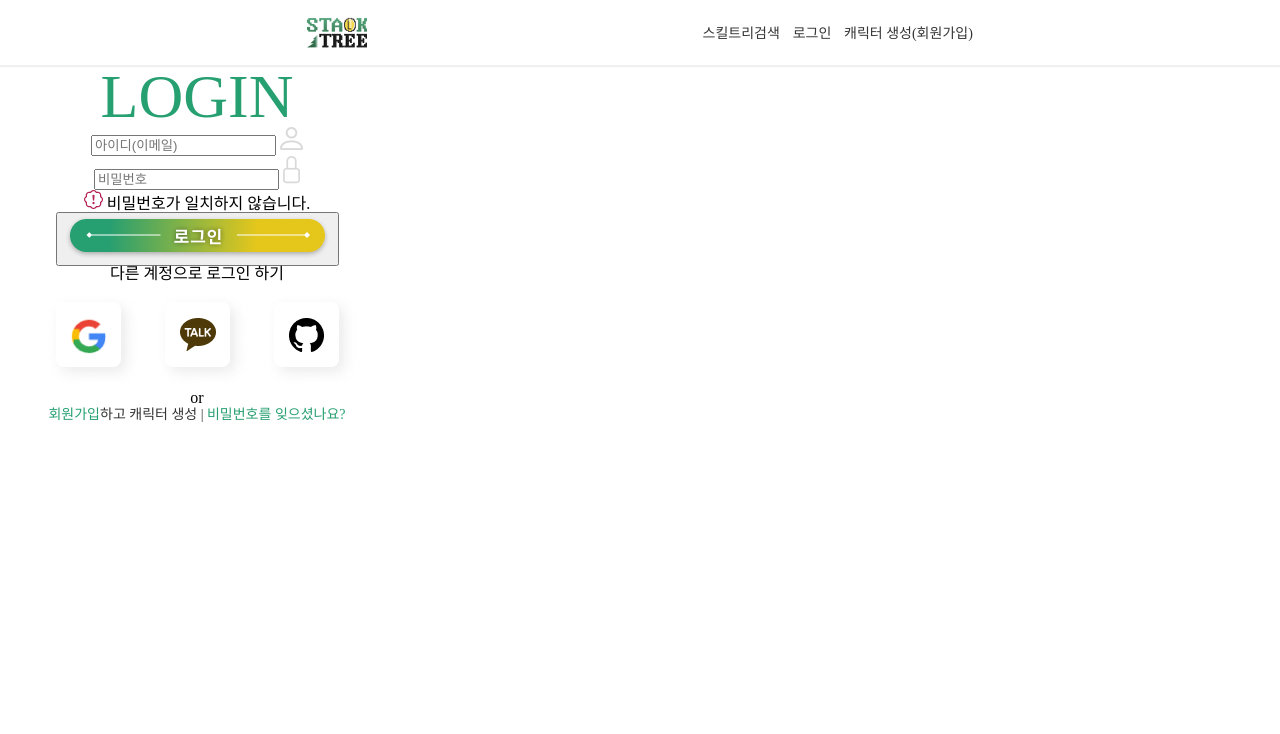
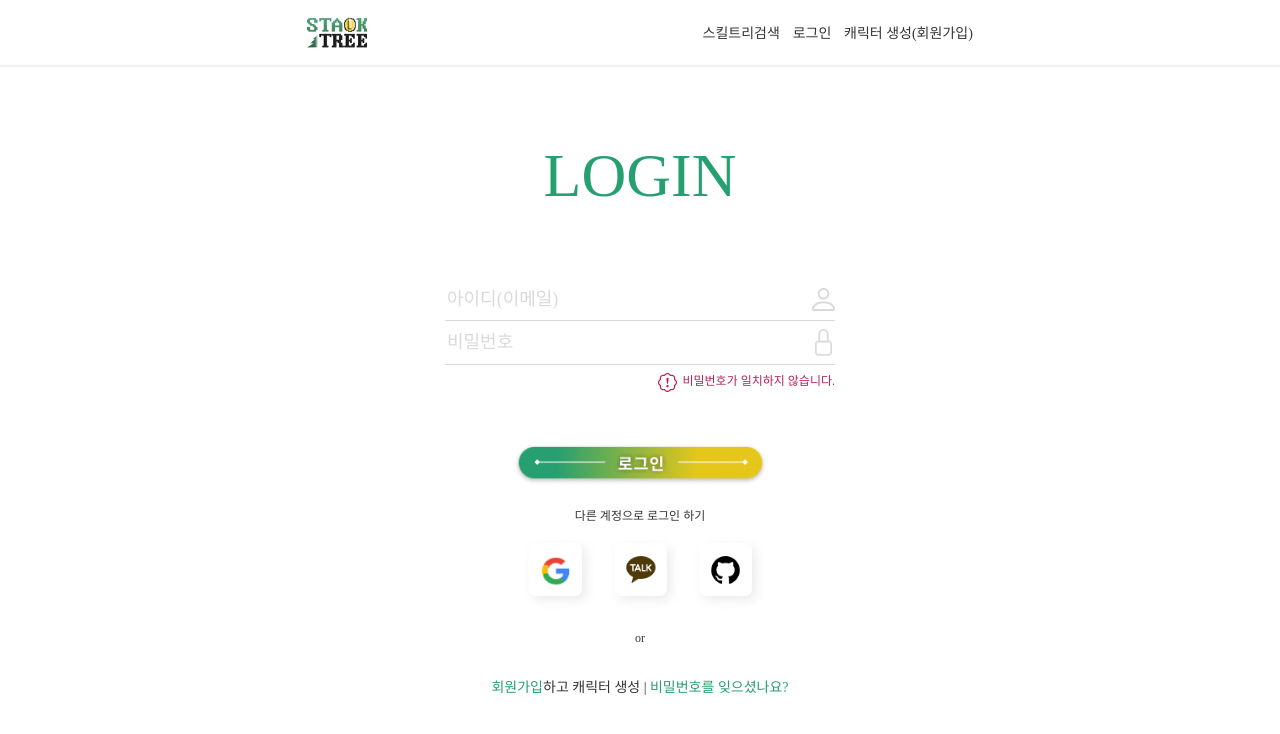
Before and after one commit to elementrix/YoungBoss_StackTree, a Django app: page /account/login/ in a window 1280 px wide. Shown: the top 734 px of the page. Run offline with Django 4.2, Linux system fonts and the light colour scheme; some web fonts are replaced.

Commit message:
johnny - complete login page

```diff
--- a/stacktreeproject/account/static/css/login.css
+++ b/stacktreeproject/account/static/css/login.css
@@ -73,6 +73,9 @@
     flex-direction: column;
     align-items: center;
     width: 394px;
+
+    margin-left: auto;
+    margin-right: auto;
 }
 
 h1 {
@@ -83,6 +86,23 @@
 
 a {
     text-decoration: none;
+}
+
+input {
+    border:none;
+    border-right:0px;
+    border-top:0px;
+    border-left:0px;
+    border-bottom:0px;
+
+    background: transparent;
+
+    font-family: Noto-Sans-KR-Regular;
+    font-size: 18px;
+    color: #269F71;
+
+    width: 368px;
+    height: 23px;
 }
 
 .login-other-case-link {
@@ -96,3 +116,98 @@
     font-size: 14px;
     color: #343434;
 }
+
+.login-head {
+    margin-top: 20%;
+    margin-bottom: 81px;
+}
+
+.ico-login-username {
+    width: 23px;
+    height: 23px;
+}
+
+.ico-login-password {
+    width: 17px;
+    height: 27px;
+    padding-left: 3px;
+    padding-right: 3px;
+}
+
+.login-input {
+    display: flex;
+    flex-direction: row;
+    align-items: center;
+
+    justify-content: space-between;
+    width: 390px;
+}
+
+input::placeholder{
+    font-family: Noto-Sans-KR-Regular;
+    font-size: 18px;
+    color: #d9d9d9;
+}
+
+.btn-login {
+    margin-top: 50px;
+    border: none;
+    background: transparent;
+}
+
+.btn-login-img {
+    width: 255px;
+}
+
+.login-input-line {
+    width: 390px;
+    height: 1px;
+    background: #D9D9D9;
+    border-style:none;
+}
+
+.login-other-method-btns {
+    display: flex;
+    width: 255px;
+    flex-direction: row;
+    justify-content: space-between;
+    align-items: center;
+    margin-top: 5px;
+}
+
+.btn-other-method {
+    width: 85px;
+    height: 85px;
+}
+
+.ico-caution {
+    width: 19px;
+    height: 19px;
+}
+
+.login-caution-message {
+    display: flex;
+    align-items: center;
+    justify-content: flex-end;
+    flex-direction: row;
+    width: 390px;
+}
+
+.msg-caution {
+    color: #B52257;
+    font-family: Noto-Sans-KR-Medium;
+    font-size: 12px;
+    padding-bottom: 2px;
+    padding-left: 5px;
+}
+
+.login-other-msg{
+    font-family: Noto-Sans-KR-Medium;
+    font-size: 12px;
+    color: #343434;
+    margin-top: 20px;
+}
+
+.other-case {
+    margin-top: 35px;
+}
--- a/stacktreeproject/account/templates/login.html
+++ b/stacktreeproject/account/templates/login.html
@@ -18,27 +18,30 @@
 
         <div class="login-input">
             <input name="username" type="text" placeholder="아이디(이메일)">
-            <img src="{% static 'img/ico_login_username_white.png' %}">
+            <img class="ico-login-username" src="{% static 'img/ico_login_username_white_2x.png' %}">
         </div>
+        <hr class="login-input-line">
+
         <div class="login-input">
             <input name="passward" type="password" placeholder="비밀번호">
-            <img src="{% static 'img/ico_login_password_white.png' %}">
+            <img class="ico-login-password" src="{% static 'img/ico_login_password_white_2x.png' %}">
+        </div>
+        <hr class="login-input-line">
+
+        <div class="login-caution-message">
+            <img class="ico-caution" src="{% static 'img/ico_login_caution_2x.png' %}">
+            <p class="msg-caution">비밀번호가 일치하지 않습니다.</p>
         </div>
 
-        <span class="login-caution-message">
-            <img class="ico-caution" src="{% static 'img/ico_login_caution.png' %}">
-            비밀번호가 일치하지 않습니다.
-        </span>
 
-
-        <button type="submit" name="df" value="로그인"><img src="{% static 'img/btn_login.png' %}" alt="Login"></button>
+        <button class="btn-login" type="submit" name="df" value="로그인"><img class="btn-login-img" src="{% static 'img/btn_login_2x.png' %}" alt="Login"></button>
 
         <p class="login-other-msg">다른 계정으로 로그인 하기</p>
 
         <div class="login-other-method-btns">
-            <img src="{% static 'img/btn_login_google.png' %}" class="btn-other-method">
-            <img src="{% static 'img/btn_login_kakao.png' %}" class="btn-other-method">
-            <img src="{% static 'img/btn_login_github.png' %}" class="btn-other-method">
+            <img class="btn-other-method" src="{% static 'img/btn_login_google_2x.png' %}" class="btn-other-method">
+            <img class="btn-other-method" src="{% static 'img/btn_login_kakao_2x.png' %}" class="btn-other-method">
+            <img class="btn-other-method" src="{% static 'img/btn_login_github_2x.png' %}" class="btn-other-method">
         </div>
 
         <p class="login-other-msg">or</p>
```
Also changed, not shown: stacktreeproject/account/static/img/btn_login_2x.png (added), stacktreeproject/account/static/img/btn_login_github_2x.png (added), stacktreeproject/account/static/img/btn_login_google_2x.png (added), stacktreeproject/account/static/img/btn_login_kakao_2x.png (added), stacktreeproject/account/static/img/ico_login_caution_2x.png (added), stacktreeproject/account/static/img/ico_login_password_white_2x.png (added), stacktreeproject/account/static/img/ico_login_username_white_2x.png (added), 1 other file.
